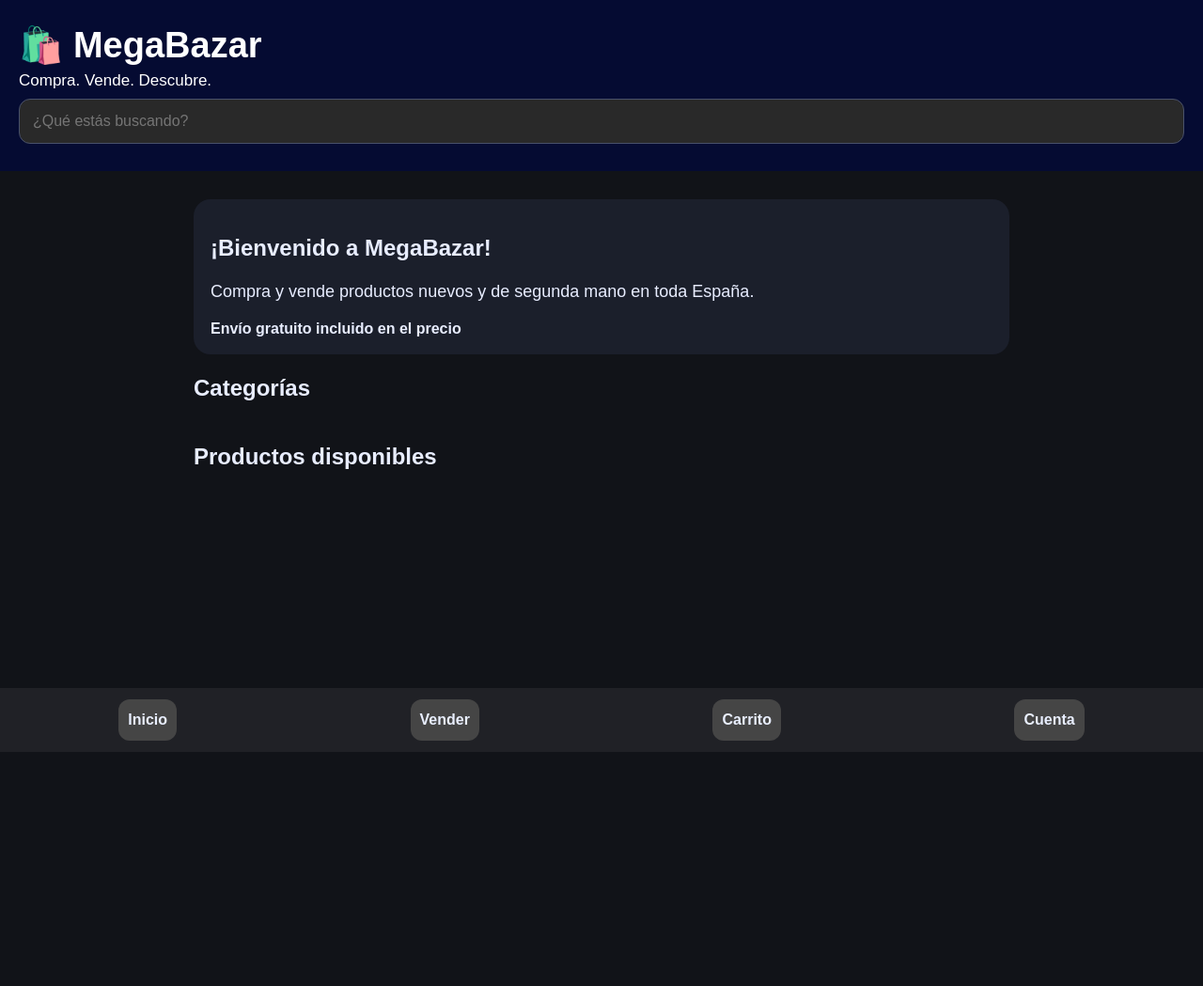
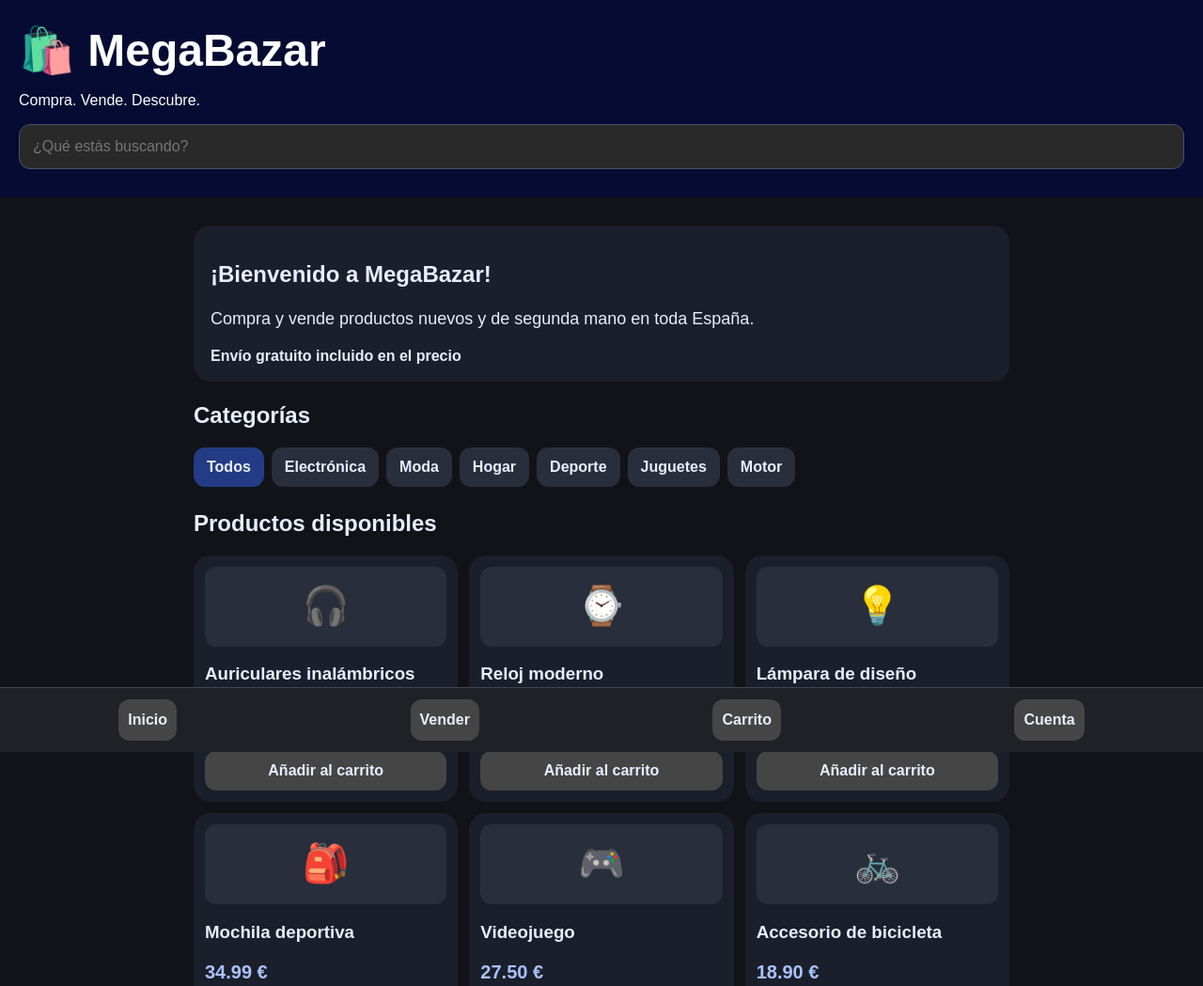
Before and after one commit to carrete7575-ctrl/megabazar-app, a plain HTML site: page index.html in a window 1280 px wide. Shown: the top 1049 px of the page at 94% size. Before the commit the page ends 800 px from the top, so only its background shows below. Drawn offline with Linux system fonts and the light colour scheme; no server answers.

Commit message:
Update theme color and improve layout styles

```diff
--- a/index.html
+++ b/index.html
@@ -2,67 +2,77 @@
 <html lang="es">
 <head>
 <meta charset="utf-8"><meta name="viewport" content="width=device-width,initial-scale=1">
-<meta name="theme-color" content="#080d2c"><title>MegaBazar</title>
+<meta name="theme-color" content="#080b2d"><title>MegaBazar</title>
 <style>
 *{box-sizing:border-box}body{margin:0;background:#111318;color:#e8edff;font:16px Arial,sans-serif}
-header{background:#050b32;padding:20px;color:white}h1{font-size:38px;margin:6px 0}header small{font-size:17px}
-input,select{width:100%;padding:14px;border:1px solid #49516a;border-radius:12px;background:#292929;color:white;font-size:16px;margin:9px 0}
+header{background:#050b32;padding:20px;color:white}h1{font-size:clamp(34px,8vw,48px);margin:6px 0}
+input,select{display:block;width:100%;padding:14px;border:1px solid #49516a;border-radius:12px;background:#292929;color:white;font-size:16px;margin:10px 0}
 main{padding:18px 16px 110px;max-width:900px;margin:auto}.hero,.panel,.card{background:#1b1f2b;border-radius:18px;padding:18px;margin:12px 0 22px}
-.hero p{font-size:18px;line-height:1.4}.chips{display:flex;gap:8px;overflow:auto;margin:12px 0 25px}
+.hero p{font-size:18px;line-height:1.45}.chips{display:flex;gap:8px;overflow-x:auto;margin:12px 0 25px}
 button{border:0;border-radius:12px;padding:12px 14px;background:#454545;color:#e9efff;font-size:16px;font-weight:bold;cursor:pointer}
-.chip{white-space:nowrap;background:#292e3c}.chip.active{background:#243c85}
-.grid{display:grid;grid-template-columns:repeat(2,minmax(0,1fr));gap:12px}.card{padding:12px;margin:0}
-.emoji{background:#292e3c;border-radius:12px;text-align:center;font-size:40px;padding:18px;min-height:85px}
-.emoji img{width:100%;height:100px;object-fit:cover}.price{font-size:20px;font-weight:bold;color:#a9c2ff}
-.card button{width:100%;margin-top:8px}.nav{position:fixed;bottom:0;left:0;right:0;background:#202126;display:flex;justify-content:space-around;gap:4px;padding:12px 4px;z-index:5}
+button:disabled{opacity:.6}.chip{white-space:nowrap;background:#292e3c}.chip.active{background:#243c85}
+.grid{display:grid;grid-template-columns:repeat(2,minmax(0,1fr));gap:12px}.card{padding:12px;margin:0;min-width:0}
+.emoji{background:#292e3c;border-radius:12px;text-align:center;font-size:40px;padding:18px;min-height:85px;overflow:hidden}
+.emoji img{width:100%;height:110px;object-fit:cover;border-radius:8px}.price{font-size:20px;font-weight:bold;color:#a9c2ff}
+.card button{width:100%;margin-top:8px}.nav{position:fixed;bottom:0;left:0;right:0;background:#202126;display:flex;justify-content:space-around;gap:4px;padding:12px 4px calc(12px + env(safe-area-inset-bottom));z-index:5;border-top:1px solid #45464d}
 .nav button{padding:13px 10px}.hidden{display:none!important}.btn-del{background:#a82d35}.btn-sec{background:#354a79}
-.badge{display:inline-block;background:#1b6b32;padding:6px 10px;border-radius:20px}.msg{min-height:20px;color:#ffb4b4}.ok{color:#a7e8b4}
+.badge{display:inline-block;background:#1b6b32;padding:6px 10px;border-radius:20px}.msg{min-height:20px;color:#ffb4b4}.ok{color:#a7e8b4}.muted{color:#c1c7d7}
 @media(min-width:650px){.grid{grid-template-columns:repeat(3,minmax(0,1fr))}}
-</style>
-</head>
+</style></head>
 <body>
-<header><h1>🛍️ MegaBazar</h1><small>Compra. Vende. Descubre.</small>
-<input id="search" placeholder="¿Qué estás buscando?" aria-label="Buscar productos"></header>
+<header><h1>🛍️ MegaBazar</h1><p>Compra. Vende. Descubre.</p><input id="search" placeholder="¿Qué estás buscando?" aria-label="Buscar productos"></header>
 <main>
 <section id="home"><div class="hero"><h2>¡Bienvenido a MegaBazar!</h2><p>Compra y vende productos nuevos y de segunda mano en toda España.</p><b>Envío gratuito incluido en el precio</b></div>
-<h2>Categorías</h2><div id="cats" class="chips"></div><h2>Productos disponibles</h2><div id="products" class="grid"></div><p id="productsMsg"></p></section>
+<h2>Categorías</h2><div id="cats" class="chips"></div><h2>Productos disponibles</h2><div id="products" class="grid"></div><p id="productsMsg" class="muted"></p></section>
 <section id="cart" class="hidden"><h2>Mi carrito</h2><div class="panel" id="cartItems">Tu carrito está vacío.</div></section>
-<section id="sell" class="hidden"><h2>Panel de Administración y Ventas</h2>
-<div id="guest" class="panel"><p>Inicia sesión con la cuenta autorizada para gestionar productos.</p><button onclick="show('account')">Ir a Cuenta</button></div>
-<div id="adminPanel" class="panel hidden"><span class="badge">👑 MODO ADMINISTRADOR ACTIVO</span><h3>Publicar producto</h3>
-<input id="title" placeholder="Nombre del producto"><select id="category"><option>Electrónica</option><option>Moda</option><option>Hogar</option><option>Deporte</option><option>Juguetes</option><option>Motor</option></select>
+<section id="sell" class="hidden"><h2>Panel de Administración y Ventas</h2><div id="guest" class="panel"><p>Inicia sesión con la cuenta autorizada para gestionar productos.</p><button onclick="show('account')">Ir a Cuenta</button></div>
+<div id="adminPanel" class="panel hidden"><span class="badge">👑 MODO ADMINISTRADOR ACTIVO</span><h3>Publicar producto</h3><input id="title" placeholder="Nombre del producto">
+<select id="category"><option>Electrónica</option><option>Moda</option><option>Hogar</option><option>Deporte</option><option>Juguetes</option><option>Motor</option></select>
 <input id="price" type="number" min="0.01" step="0.01" placeholder="Precio en €"><input id="icon" placeholder="Emoji o enlace https:// de foto">
 <button id="publish" style="width:100%" onclick="addProduct()">Publicar en MegaBazar</button><p id="publishMsg" class="msg"></p></div></section>
-<section id="account" class="hidden"><h2>Mi cuenta</h2>
-<div id="authBox" class="panel"><p>Inicia sesión o crea una cuenta.</p><input id="email" type="email" autocomplete="username" placeholder="Correo electrónico">
-<input id="password" type="password" autocomplete="current-password" placeholder="Contraseña">
-<div style="display:flex;gap:8px"><button style="flex:1" onclick="login()">Entrar</button><button class="btn-sec" style="flex:1" onclick="register()">Crear cuenta</button></div><p id="authMsg" class="msg"></p></div>
-<div id="profile" class="panel hidden"><span id="adminBadge" class="badge hidden">👑 ADMINISTRADOR PRINCIPAL</span><p>Sesión iniciada como: <b id="userEmail"></b></p><p id="profileMsg"></p><button id="manage" class="hidden" style="width:100%;margin-bottom:8px" onclick="show('sell')">⚙️ Gestionar productos</button><button class="btn-del" style="width:100%" onclick="logout()">Cerrar sesión</button></div>
-</section>
+<section id="account" class="hidden"><h2>Mi cuenta</h2><div id="authBox" class="panel"><p>Inicia sesión o crea una cuenta.</p>
+<input id="email" type="email" autocomplete="username" placeholder="Correo electrónico"><input id="password" type="password" autocomplete="current-password" placeholder="Contraseña">
+<div style="display:flex;gap:8px"><button style="flex:1" onclick="login()">Entrar</button><button class="btn-sec" style="flex:1" onclick="register()">Crear cuenta</button></div><p id="authMsg" class="msg" role="status"></p></div>
+<div id="profile" class="panel hidden"><span id="adminBadge" class="badge hidden">👑 ADMINISTRADOR PRINCIPAL</span><p>Sesión iniciada como: <b id="userEmail"></b></p><p id="profileMsg"></p>
+<button id="manage" class="hidden" style="width:100%;margin-bottom:8px" onclick="show('sell')">⚙️ Gestionar productos</button><button class="btn-del" style="width:100%" onclick="logout()">Cerrar sesión</button></div></section>
 </main>
 <nav class="nav"><button onclick="show('home')">Inicio</button><button onclick="show('sell')">Vender</button><button onclick="show('cart')">Carrito</button><button onclick="show('account')">Cuenta</button></nav>
 <script type="module">
 import {initializeApp} from "https://www.gstatic.com/firebasejs/10.12.2/firebase-app.js";
 import {getAuth,signInWithEmailAndPassword,createUserWithEmailAndPassword,onAuthStateChanged,signOut} from "https://www.gstatic.com/firebasejs/10.12.2/firebase-auth.js";
 import {getFirestore,collection,addDoc,deleteDoc,doc,onSnapshot,serverTimestamp} from "https://www.gstatic.com/firebasejs/10.12.2/firebase-firestore.js";
+
 const firebaseConfig={apiKey:"AIzaSyDJVKNgig5glr7Pm3cbixrDnlAMdd3VR98",authDomain:"megabazar-d836f.firebaseapp.com",projectId:"megabazar-d836f",storageBucket:"megabazar-d836f.firebasestorage.app",messagingSenderId:"923808682916",appId:"1:923808682916:web:7b8aa4901c00b6f36ca731"};
-const ADMIN_EMAIL="carrete7575@gmail.com",app=initializeApp(firebaseConfig),auth=getAuth(app),db=getFirestore(app);
+const ADMIN_EMAIL="carrete7575@gmail.com";
+const app=initializeApp(firebaseConfig),auth=getAuth(app),db=getFirestore(app);
 const demo=[["🎧","Auriculares inalámbricos","Electrónica",29.99],["⌚","Reloj moderno","Moda",39.99],["💡","Lámpara de diseño","Hogar",24.99],["🎒","Mochila deportiva","Deporte",34.99],["🎮","Videojuego","Juguetes",27.5],["🚲","Accesorio de bicicleta","Motor",18.9]].map((p,i)=>({id:"demo"+i,icon:p[0],title:p[1],cat:p[2],price:p[3],demo:true}));
-const cats=["Todos","Electrónica","Moda","Hogar","Deporte","Juguetes","Motor"];let products=[],cart=[],category="Todos",isAdmin=false;
-const $=id=>document.getElementById(id),msg=(id,s,ok=false)=>{$(id).textContent=s;$(id).classList.toggle("ok",ok)};
+const categories=["Todos","Electrónica","Moda","Hogar","Deporte","Juguetes","Motor"];
+let products=[],cart=[],selectedCategory="Todos",isAdmin=false;
+const $=id=>document.getElementById(id);
+function message(id,text,success=false){$(id).textContent=text;$(id).classList.toggle("ok",success)}
 window.show=id=>{["home","cart","sell","account"].forEach(x=>$(x).classList.toggle("hidden",x!==id));if(id==="sell")updateSell()};
-function drawCats(){$("cats").replaceChildren(...cats.map(c=>{let b=document.createElement("button");b.className="chip"+(c===category?" active":"");b.textContent=c;b.onclick=()=>{category=c;drawCats();drawProducts()};return b}))}
-function drawProducts(){let q=$("search").value.trim().toLowerCase(),all=[...products,...demo].filter(p=>(category==="Todos"||p.cat===category)&&String(p.title).toLowerCase().includes(q));$("products").replaceChildren();all.forEach(p=>{let card=document.createElement("article");card.className="card";let visual=document.createElement("div");visual.className="emoji";if(/^https:\\/\\//i.test(p.icon||"")){let im=document.createElement("img");im.src=p.icon;im.alt=p.title;visual.append(im)}else visual.textContent=p.icon||"📦";let h=document.createElement("h3");h.textContent=p.title;let price=document.createElement("p");price.className="price";price.textContent=Number(p.price).toFixed(2)+" €";let add=document.createElement("button");add.textContent="Añadir al carrito";add.onclick=()=>{cart.push({title:p.title,price:Number(p.price)});drawCart()};card.append(visual,h,price,add);if(isAdmin&&!p.demo){let del=document.createElement("button");del.className="btn-del";del.textContent="Borrar producto";del.onclick=()=>removeProduct(p.id);card.append(del)}$("products").append(card)});$("productsMsg").textContent=all.length?"":"No hay productos que coincidan con la búsqueda."}
-function drawCart(){$("cartItems").replaceChildren();if(!cart.length){$("cartItems").textContent="Tu carrito está vacío.";return}let total=0;cart.forEach((p,i)=>{total+=p.price;let row=document.createElement("p");row.textContent=p.title+" — "+p.price.toFixed(2)+" € ";let b=document.createElement("button");b.className="btn-del";b.textContent="Quitar";b.onclick=()=>{cart.splice(i,1);drawCart()};row.append(b);$("cartItems").append(row)});let t=document.createElement("h3");t.textContent="Total: "+total.toFixed(2)+" €";$("cartItems").append(t)}
+function drawCategories(){const box=$("cats");box.replaceChildren();categories.forEach(c=>{const b=document.createElement("button");b.className="chip"+(c===selectedCategory?" active":"");b.textContent=c;b.onclick=()=>{selectedCategory=c;drawCategories();drawProducts()};box.append(b)})}
+function drawProducts(){
+ const q=$("search").value.trim().toLocaleLowerCase("es");
+ const all=[...products,...demo].filter(p=>(selectedCategory==="Todos"||p.cat===selectedCategory)&&String(p.title||"").toLocaleLowerCase("es").includes(q));
+ const box=$("products");box.replaceChildren();
+ all.forEach(p=>{const card=document.createElement("article");card.className="card";const visual=document.createElement("div");visual.className="emoji";
+ if(typeof p.icon==="string"&&/^https:\/\//i.test(p.icon)){const img=document.createElement("img");img.src=p.icon;img.alt=p.title||"Producto";visual.append(img)}else visual.textContent=p.icon||"📦";
+ const h=document.createElement("h3");h.textContent=p.title||"Producto";const price=document.createElement("p");price.className="price";price.textContent=Number(p.price||0).toFixed(2)+" €";
+ const add=document.createElement("button");add.textContent="Añadir al carrito";add.onclick=()=>{cart.push({title:p.title,price:Number(p.price)});drawCart()};card.append(visual,h,price,add);
+ if(isAdmin&&!p.demo&&p.id){const del=document.createElement("button");del.className="btn-del";del.textContent="Borrar producto";del.onclick=()=>removeProduct(p.id);card.append(del)}box.append(card)});
+ $("productsMsg").textContent=all.length?"":"No hay productos que coincidan con tu búsqueda.";
+}
+function drawCart(){const box=$("cartItems");box.replaceChildren();if(!cart.length){box.textContent="Tu carrito está vacío.";return}let total=0;cart.forEach((p,i)=>{total+=p.price;const row=document.createElement("p");row.textContent=p.title+" — "+p.price.toFixed(2)+" € ";const b=document.createElement("button");b.className="btn-del";b.textContent="Quitar";b.onclick=()=>{cart.splice(i,1);drawCart()};row.append(b);box.append(row)});const t=document.createElement("h3");t.textContent="Total: "+total.toFixed(2)+" €";box.append(t)}
 function updateSell(){$("guest").classList.toggle("hidden",isAdmin);$("adminPanel").classList.toggle("hidden",!isAdmin)}
-function errorText(e){let m={"auth/invalid-email":"El correo no es válido.","auth/user-not-found":"No existe una cuenta con ese correo.","auth/wrong-password":"La contraseña no es correcta.","auth/invalid-credential":"El correo o la contraseña no son correctos.","auth/email-already-in-use":"Ese correo ya tiene cuenta. Pulsa Entrar.","auth/weak-password":"La contraseña debe tener al menos 6 caracteres.","auth/too-many-requests":"Demasiados intentos. Espera un poco.","auth/network-request-failed":"Comprueba tu conexión a Internet.","auth/operation-not-allowed":"Activa el acceso por correo y contraseña en Firebase."};return m[e.code]||("Error: "+(e.code||"desconocido"))}
-window.login=async()=>{let e=$("email").value.trim(),p=$("password").value;if(!e||!p)return msg("authMsg","Escribe el correo y la contraseña.");msg("authMsg","Comprobando…");try{await signInWithEmailAndPassword(auth,e,p);msg("authMsg","Sesión iniciada.",true)}catch(x){msg("authMsg",errorText(x))}};
-window.register=async()=>{let e=$("email").value.trim(),p=$("password").value;if(!e||!p)return msg("authMsg","Escribe el correo y una contraseña.");if(e.toLowerCase()===ADMIN_EMAIL)return msg("authMsg","La cuenta administradora debe iniciar sesión, no registrarse.");if(p.length<6)return msg("authMsg","La contraseña debe tener al menos 6 caracteres.");try{await createUserWithEmailAndPassword(auth,e,p);msg("authMsg","Cuenta creada correctamente.",true)}catch(x){msg("authMsg",errorText(x))}};
-window.logout=async()=>{try{await signOut(auth);show("home")}catch(e){msg("authMsg",errorText(e))}};
-window.addProduct=async()=>{if(!isAdmin||!auth.currentUser)return msg("publishMsg","Inicia sesión con la cuenta administradora.");let title=$("title").value.trim(),price=Number($("price").value),icon=$("icon").value.trim()||"📦";if(!title||!Number.isFinite(price)||price<=0)return msg("publishMsg","Escribe un nombre y un precio mayor que cero.");if(icon.startsWith("http")&&!/^https:\\/\\//i.test(icon))return msg("publishMsg","El enlace de la foto debe empezar por https://.");$("publish").disabled=true;try{await addDoc(collection(db,"products"),{title,cat:$("category").value,price,icon,createdAt:serverTimestamp(),createdBy:auth.currentUser.uid});$("title").value="";$("price").value="";$("icon").value="";msg("publishMsg","Producto publicado.",true)}catch(e){msg("publishMsg","No se pudo guardar en Firestore ("+(e.code||"error")+"). Revisa las reglas.")}finally{$("publish").disabled=false}};
+function authError(e){const m={"auth/invalid-email":"El correo no es válido.","auth/user-not-found":"No existe una cuenta con ese correo.","auth/wrong-password":"La contraseña no es correcta.","auth/invalid-credential":"El correo o la contraseña no son correctos.","auth/invalid-login-credentials":"El correo o la contraseña no son correctos.","auth/email-already-in-use":"Ese correo ya tiene cuenta. Pulsa Entrar.","auth/weak-password":"La contraseña debe tener al menos 6 caracteres.","auth/too-many-requests":"Demasiados intentos. Espera un poco.","auth/network-request-failed":"Comprueba tu conexión a Internet.","auth/operation-not-allowed":"Activa el acceso por correo y contraseña en Firebase."};return m[e.code]||("Error: "+(e.code||"desconocido"))}
+window.login=async()=>{const e=$("email").value.trim(),p=$("password").value;if(!e||!p)return message("authMsg","Escribe el correo y la contraseña.");message("authMsg","Comprobando…");try{await signInWithEmailAndPassword(auth,e,p);message("authMsg","Sesión iniciada.",true)}catch(x){message("authMsg",authError(x))}};
+window.register=async()=>{const e=$("email").value.trim(),p=$("password").value;if(!e||!p)return message("authMsg","Escribe el correo y una contraseña.");if(e.toLowerCase()===ADMIN_EMAIL)return message("authMsg","La cuenta administradora debe iniciar sesión, no registrarse.");if(p.length<6)return message("authMsg","La contraseña debe tener al menos 6 caracteres.");message("authMsg","Creando cuenta…");try{await createUserWithEmailAndPassword(auth,e,p);message("authMsg","Cuenta creada correctamente.",true)}catch(x){message("authMsg",authError(x))}};
+window.logout=async()=>{try{await signOut(auth);show("home")}catch(e){message("authMsg",authError(e))}};
+window.addProduct=async()=>{if(!isAdmin||!auth.currentUser)return message("publishMsg","Inicia sesión con la cuenta administradora.");const title=$("title").value.trim(),price=Number($("price").value),icon=$("icon").value.trim()||"📦";if(!title||!Number.isFinite(price)||price<=0)return message("publishMsg","Escribe un nombre y un precio mayor que cero.");if(icon.startsWith("http")&&!/^https:\/\//i.test(icon))return message("publishMsg","La foto debe usar un enlace https://.");$("publish").disabled=true;message("publishMsg","Publicando producto…");try{await addDoc(collection(db,"products"),{title,cat:$("category").value,price,icon,createdAt:serverTimestamp(),createdBy:auth.currentUser.uid});$("title").value="";$("price").value="";$("icon").value="";message("publishMsg","Producto publicado correctamente.",true)}catch(e){message("publishMsg","No se pudo guardar en Firestore ("+(e.code||"error")+"). Revisa las reglas.")}finally{$("publish").disabled=false}};
 async function removeProduct(id){if(!isAdmin||!auth.currentUser||!confirm("¿Quieres borrar este producto?"))return;try{await deleteDoc(doc(db,"products",id))}catch(e){alert("No se pudo borrar: "+(e.code||"error"))}}
 onAuthStateChanged(auth,user=>{isAdmin=!!user&&(user.email||"").toLowerCase()===ADMIN_EMAIL;$("authBox").classList.toggle("hidden",!!user);$("profile").classList.toggle("hidden",!user);$("userEmail").textContent=user?.email||"";$("adminBadge").classList.toggle("hidden",!isAdmin);$("manage").classList.toggle("hidden",!isAdmin);$("profileMsg").textContent=isAdmin?"Tienes acceso de administrador principal.":"Tu cuenta tiene acceso de comprador.";updateSell();drawProducts()});
-onSnapshot(collection(db,"products"),s=>{products=s.docs.map(d=>({id:d.id,...d.data(),demo:false}));drawProducts()},e=>{$("productsMsg").textContent="No se pudieron cargar productos ("+(e.code||"error")+"). Revisa las reglas de Firestore."});
-$("search").addEventListener("input",drawProducts);drawCats();drawProducts();drawCart();
+onSnapshot(collection(db,"products"),snap=>{products=snap.docs.map(d=>({id:d.id,...d.data(),demo:false}));drawProducts()},e=>{$("productsMsg").textContent="No se pudieron cargar productos ("+(e.code||"error")+"). Revisa reglas de Firestore."});
+$("search").addEventListener("input",drawProducts);drawCategories();drawProducts();drawCart();
 </script>
 </body></html>
```
